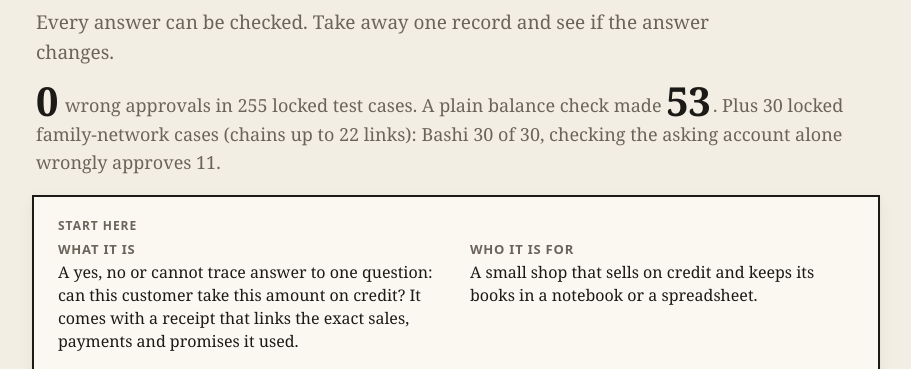
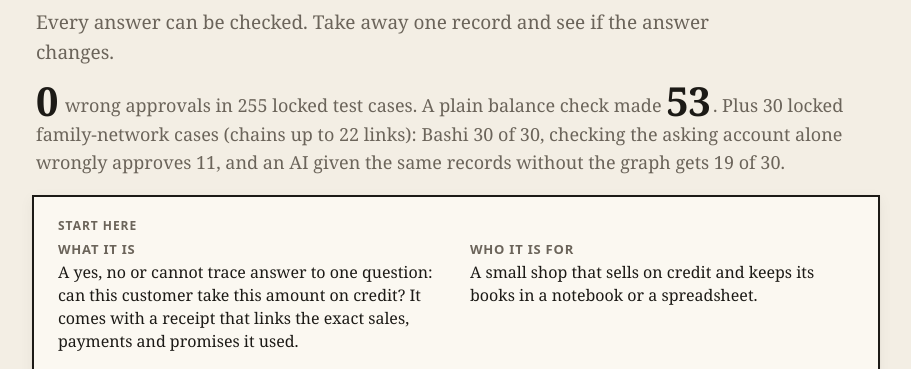
Before and after one commit to Sireadell/bashi, a Flask app: page / in a window 1280 px wide. Shown: the part 276-645 px from the top of the page, without its empty margins (184-1095 px from the left). Run offline with Flask 3, Linux system fonts and the light colour scheme; data that the repository does not hold is empty.

Commit message:
Add the AI-without-graph result on the family cases to the docs and home page
Co-Authored-By: Claude Opus 5.5 <noreply@anthropic.com>

```diff
--- a/templates/home.html
+++ b/templates/home.html
@@ -13,7 +13,7 @@
     <li><b>Bashi finds</b> 3 payments that were recorded but never linked to their sales.</li>
     <li><b>After linking them:</b> owed N0. Answer: YES. Press "See the real audit case" and try it.</li>
   </ol>{% endif %}
-  <p class="bignum"><b>0</b> wrong approvals in 255 locked test cases. A plain balance check made <b>53</b>. Plus 30 locked family-network cases (chains up to 22 links): Bashi 30 of 30, checking the asking account alone wrongly approves 11.</p>
+  <p class="bignum"><b>0</b> wrong approvals in 255 locked test cases. A plain balance check made <b>53</b>. Plus 30 locked family-network cases (chains up to 22 links): Bashi 30 of 30, checking the asking account alone wrongly approves 11, and an AI given the same records without the graph gets 19 of 30.</p>
 </section>
 <section class="start" id="start">
   <p class="kicker">Start here</p>
```
Also changed, not shown: JUDGES.md (+1 -1 lines), README.md.
